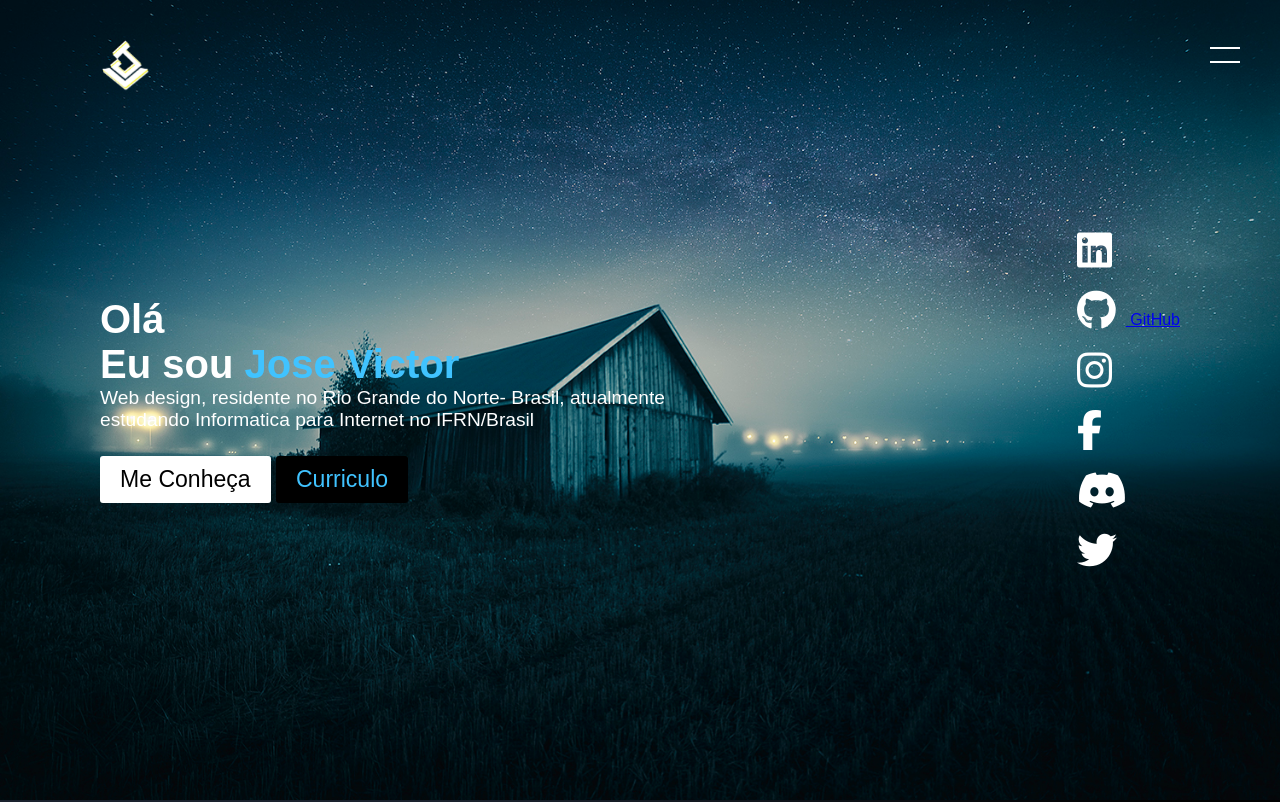
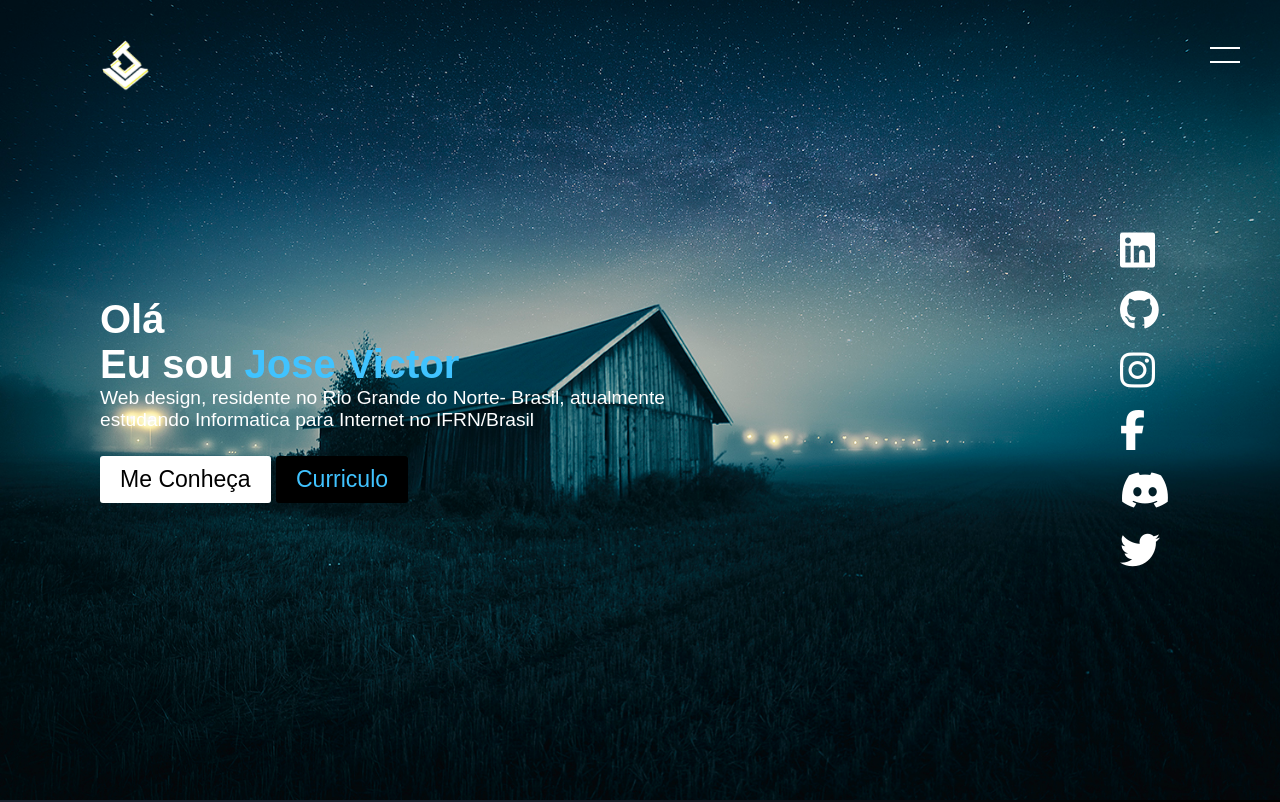
Before and after one commit to josevictoremiliano/meuportifolio, a plain HTML site: page index.html in a window 1280 px wide. Shown: the top 802 px of the page. Drawn offline with Linux system fonts and the light colour scheme.

Commit message:
remove name github > home

```diff
--- a/index.html
+++ b/index.html
@@ -41,7 +41,7 @@
 		<!--Social link-->
 		<ul class="social">
 			<li><a href="https://www.linkedin.com/in/jose-victor-83334073/" target="_blank"><i class="fab fa-linkedin"></i></a></li>
-			<li><a href="https://github.com/josevictoremiliano"  target="_blank"><i class="fa fa-github"></i> GitHub</a></li>
+			<li><a href="https://github.com/josevictoremiliano"  target="_blank"><i class="fa fa-github"></i> </a></li>
 			<li><a href="https://www.instagram.com/j.victorms/" target="_blank"><i class="fa fa-instagram"></i></a></li>
 			<li><a href="https://www.facebook.com/jose.victor.589" target="_blank"><i class="fa fa-facebook"></i></a></li>
 			<li><a href="https://discord.com/channels/@J.VictorMS#9330" target="_blank"><i class="fab fa-discord"></i></a></li>
```
